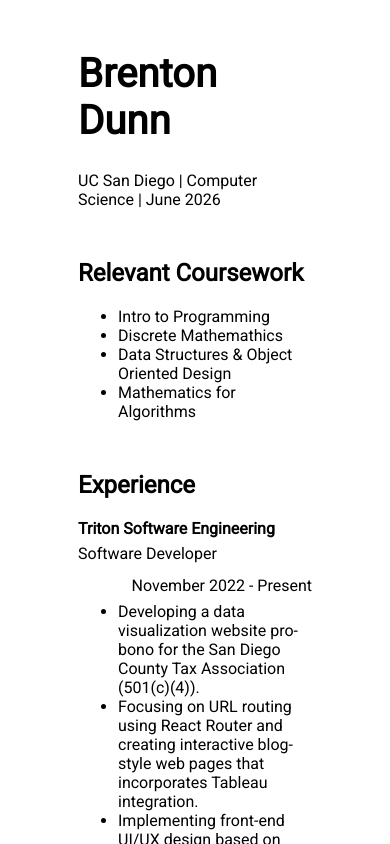
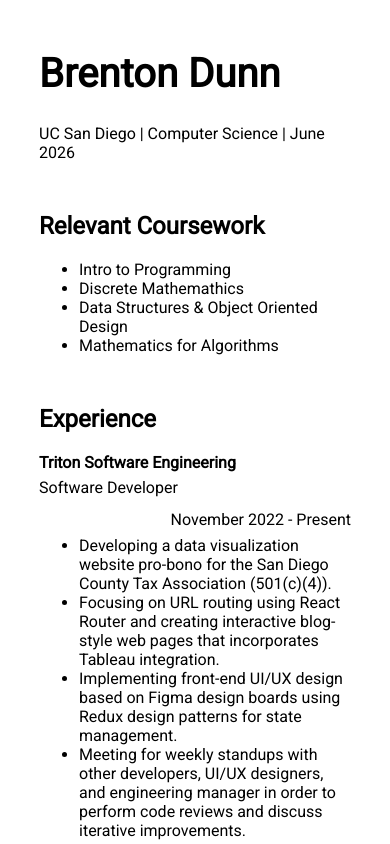
Before and after one commit to brentonmdunn/portfolio, a React (Create React App) app: page / in a window 390 px wide. Shown: the top 844 px of the page. Built offline with nearby package versions, Linux system fonts and the light colour scheme.

Commit message:
Format for mobile, smooth transition to sizedown

```diff
--- a/src/App.css
+++ b/src/App.css
@@ -1,10 +1,9 @@
 @import url("https://fonts.googleapis.com/css2?family=Roboto&display=swap");
 
 body {
-  /* margin: 50px 300px; */
-  /* margin: 5rem 30rem; */
   margin: 50px 20%;
   font-family: "Roboto", sans-serif;
+  transition: margin 0.35s;
 }
 
 h1 {
@@ -14,3 +13,9 @@ h1 {
 h2 {
   margin-top: 50px;
 }
+
+@media only screen and (max-width: 620px) {
+  body {
+    margin: 50px 10%;
+  }
+}
```
